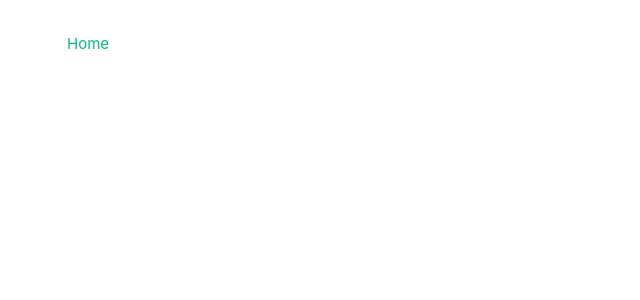
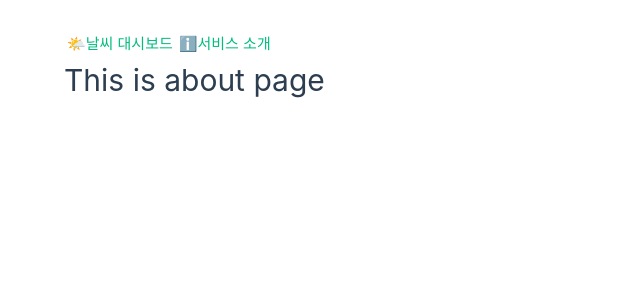
Before and after one commit to InwooLeeme/skala-vue, a Vue app: page /about in a window 1280 px wide. Before the commit this address had no page. Shown: the top 300 px of the page, without its empty margins (0-640 px from the left). Built offline with nearby package versions, Linux system fonts and the light colour scheme.

Commit message:
feat : 과제 4 - About 페이지 라우터 등록

```diff
--- a/src/App.vue
+++ b/src/App.vue
@@ -6,12 +6,13 @@ import { RouterLink, RouterView } from 'vue-router'
   <header>
     <div class="wrapper">
       <nav>
-        <RouterLink to="/">Home</RouterLink>
+        <RouterLink to="/">🌤️날씨 대시보드</RouterLink>
+        <RouterLink to="/about">ℹ️서비스 소개</RouterLink>
       </nav>
     </div>
   </header>
+  <RouterView />
 
-  <RouterView />
 </template>
 
 <style scoped>
--- a/src/router/index.js
+++ b/src/router/index.js
@@ -1,5 +1,6 @@
 import { createRouter, createWebHistory } from 'vue-router'
-import HomeView from '../views/HomeView.vue'
+import WeatherHomeView from '@/views/WeatherHomeView.vue'
+import WeatherAboutView from '@/views/WeatherAboutView.vue'
 
 const router = createRouter({
   history: createWebHistory(import.meta.env.BASE_URL),
@@ -7,7 +8,12 @@ const router = createRouter({
     {
       path: '/',
       name: 'home',
-      component: HomeView,
+      component: WeatherHomeView,
+    },
+    {
+      path : '/about',
+      name : 'about',
+      component : WeatherAboutView
     }
   ],
 })
--- /dev/null
+++ b/src/views/WeatherAboutView.vue
@@ -0,0 +1,11 @@
+<script setup>
+</script>
+
+<template>
+    <div class="about_container">
+        <h1>This is about page</h1>
+    </div>
+</template>
+
+<style scoped>
+</style>
```
